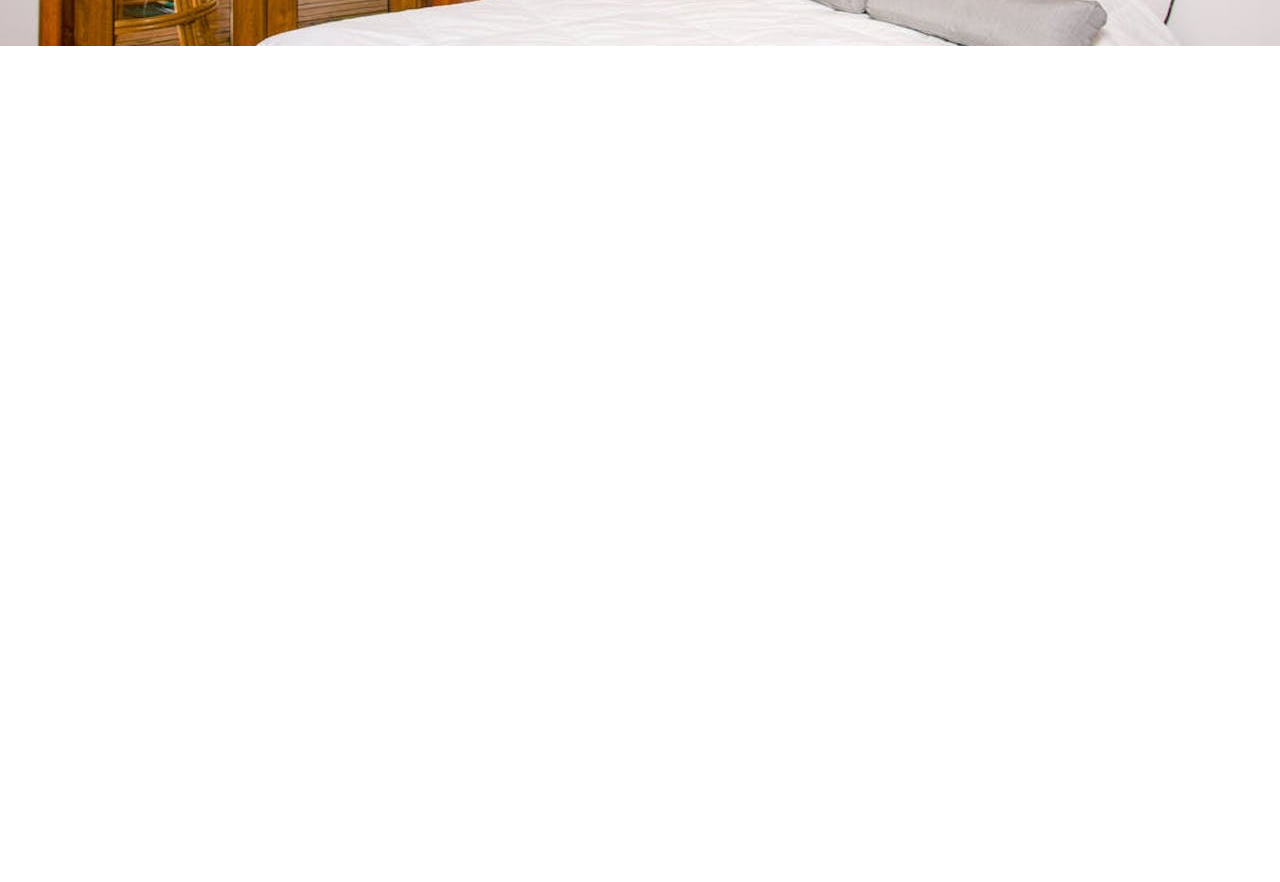
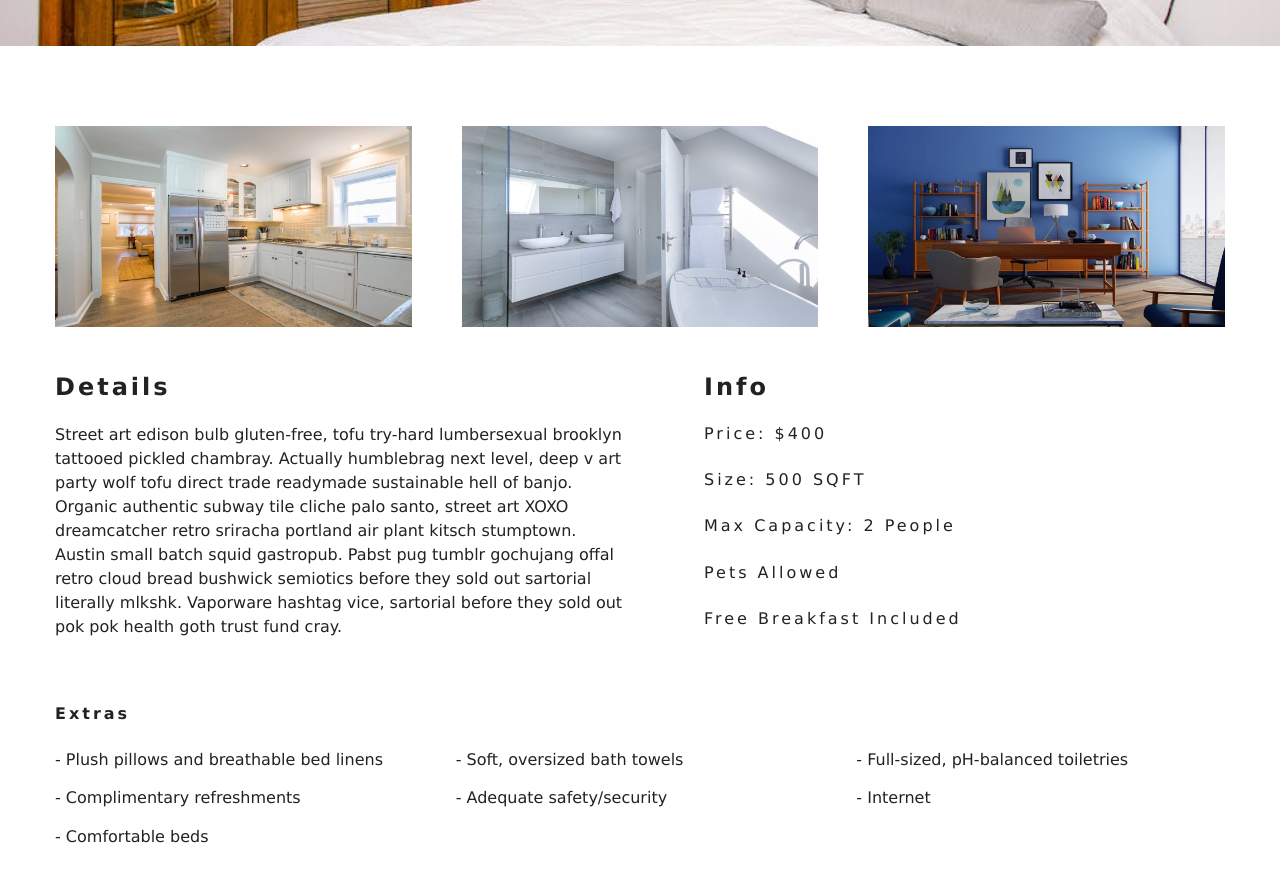
Before and after one commit to tuyenphk/beach-resort, a React (Create React App) app: page /rooms/double-deluxe in a window 1280 px wide. Shown: the part 500-1382 px from the top of the page. Before the commit the page ends 800 px from the top, so only its background shows below. Built offline with nearby package versions, Linux system fonts and the light colour scheme.

Commit message:
info detailed display on single room

```diff
--- a/src/components/StyledHero.js
+++ b/src/components/StyledHero.js
@@ -3,7 +3,7 @@
 
 const StyledHero = styled.header `
     min-height: 60vh;
-    background: url(${props => props.img}) center/cover no-repeat;
+    background: url(${props => (props.img? props.img: defaultImg)}) center/cover no-repeat;
     display: flex;
     align-items: center;
     justify-content: center;
--- a/src/pages/SingleRoom.js
+++ b/src/pages/SingleRoom.js
@@ -27,13 +27,49 @@
                 <Link to="/rooms" className="btn-primary">Back to rooms</Link>
             </div>
         }
-        const {name, description, capacity, size, price, extras, breakfast, pets, images} = room
+        const {name, description, capacity, size, price, extras, breakfast, pets, images} = room;
+        const [mainImg, ...defaultImg] = images;
+        // console.log(defaultImg);
+
         return (
-            <StyledHero img={images[0]}>
+            <>
+            <StyledHero img={mainImg || this.state.defaultBcg}>
                 <Banner title={`${name}room`}>
                     <Link to='/rooms' className="btn-primary">Back to Rooms</Link>
                 </Banner>
             </StyledHero>
+            <section className="single-room">
+                <div className="single-room-images">
+                    {defaultImg.map((item,index) => {
+                    return <img key={index} src={item} alt={name} />
+                    })}
+                </div>
+                <div className="single-room-info">
+                    <article className="desc">
+                        <h3>details</h3>
+                        <p>{description}</p>
+                    </article>
+                    <article className="info">
+                        <h3>info</h3>
+                        <h6>price: ${price}</h6>
+                        <h6>size: {size} SQFT</h6>
+                        <h6>max capacity: {
+                            capacity > 1 ? `${capacity} people` : `${capacity} person `
+                        }</h6>
+                        <h6>{pets ? "pets allowed":"no pets allowed"}</h6>
+                        <h6>{breakfast && "free breakfast included"}</h6>
+                    </article>
+                </div>
+            </section>
+            <section className="room-extras">
+                <h6>extras</h6>
+                <ul className="extras">
+                    {extras.map((item,index) => {
+                        return <li key={index}>- {item}</li>
+                    })}
+                </ul>
+            </section>
+            </>
         );
     }
 }
```
